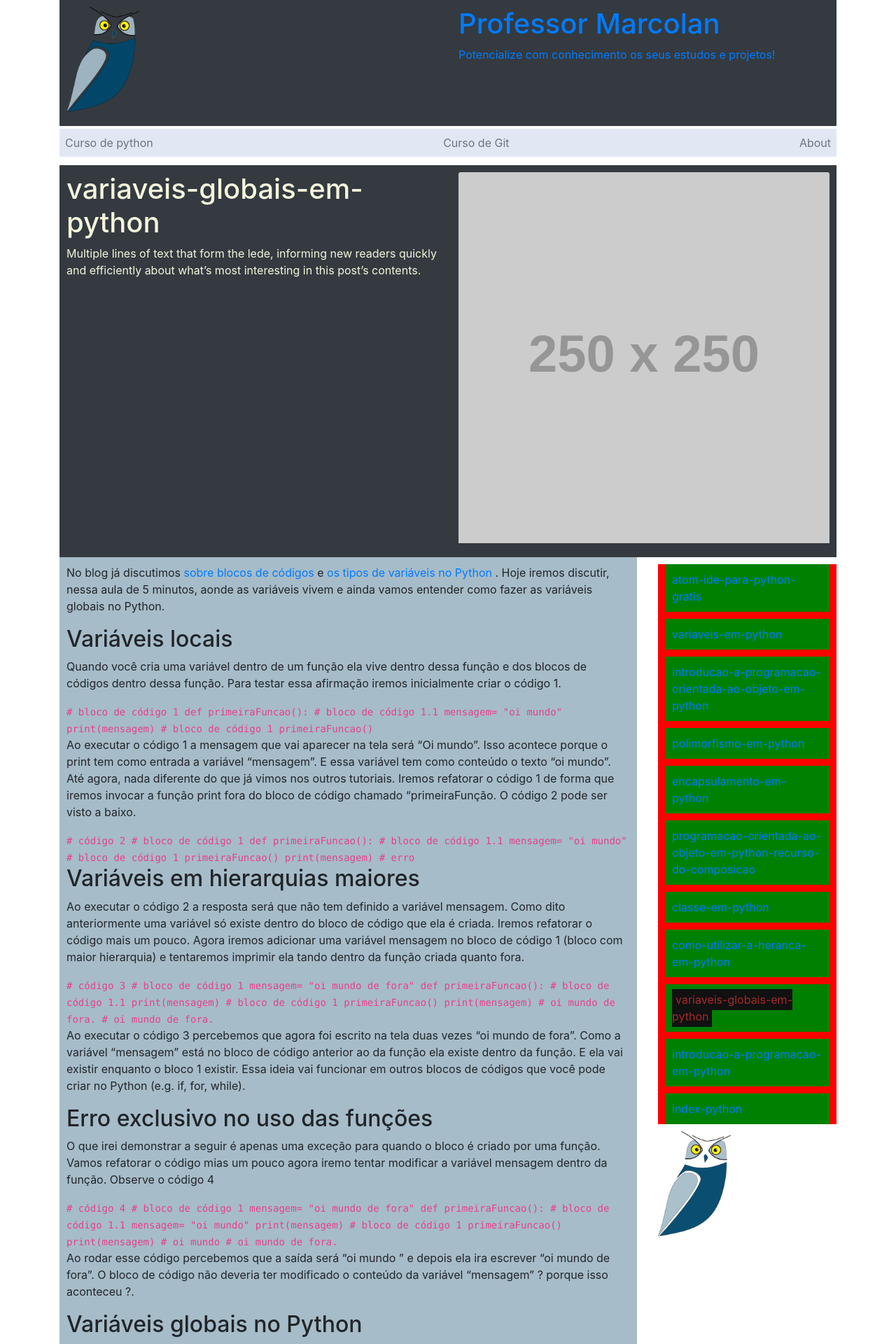
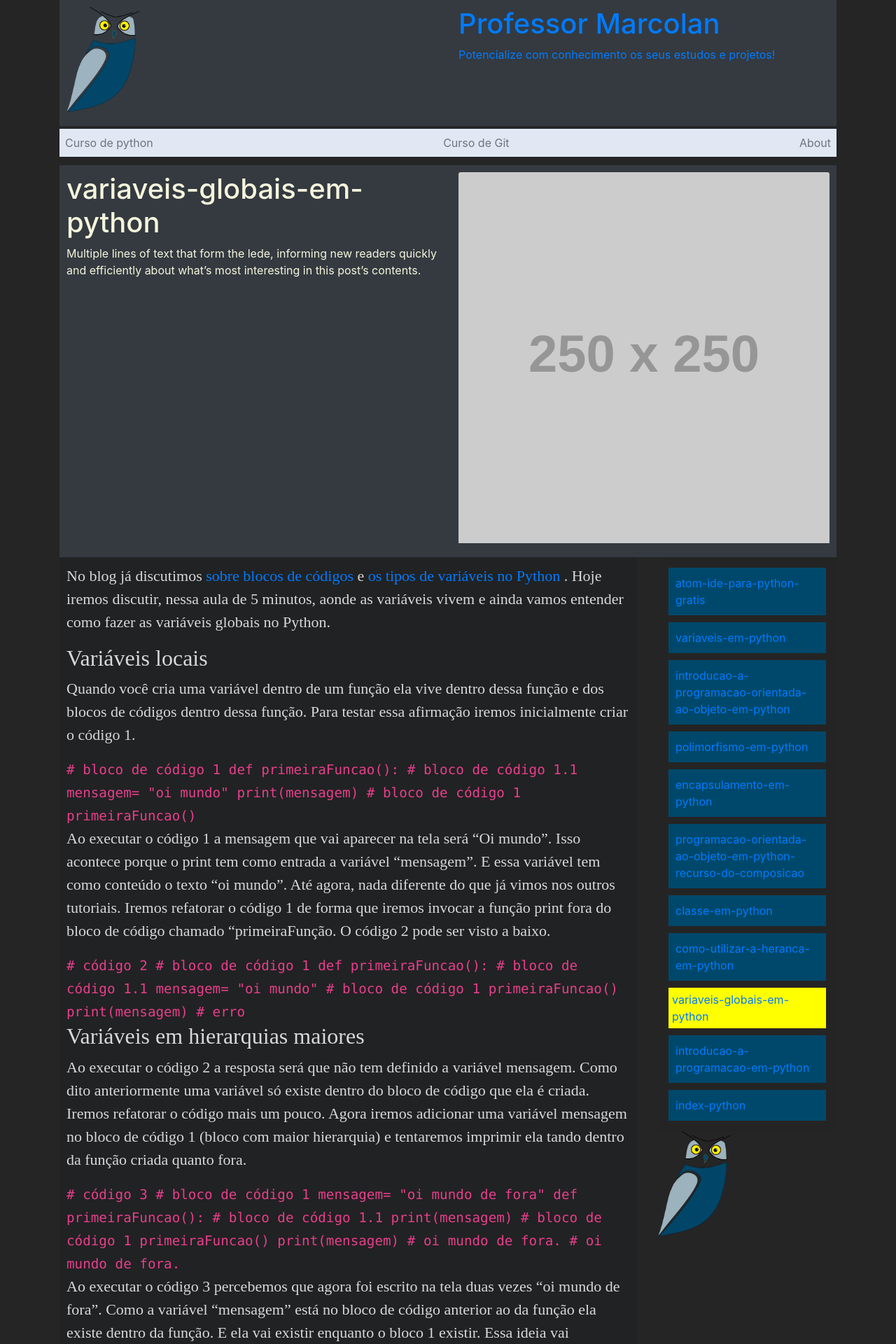
Before and after one commit to ProfessorMarcolan/site, a Jekyll site: the page built from _py/aula-8/variaveis-globais-em-python.html, in a window 1280 px wide. Shown: the top 1920 px of the page at 70% size. Built offline with Jekyll 4.4.1, drawn with Linux system fonts in a browser that asks for light colours.

Commit message:
ajustando o layout

```diff
--- a/_includes/navegador.html
+++ b/_includes/navegador.html
@@ -2,9 +2,8 @@
 
 <div class = "menu">
     {% for author in include.menu  %}
-    <div class ="menu-itens" >
-      <a href="{{ author.url }}" {% if author.url == page.url %} class="select-item"
-        {% endif %}>{{ author.title }}</a>
+    <div class ="menu-itens {% if author.url == page.url %} select-item {% endif %}" >
+      <a href="{{ author.url }}" >{{ author.title }}</a>
     </div>
     {% endfor %}
 
--- a/assets/novo.css
+++ b/assets/novo.css
@@ -111,18 +111,23 @@
 
 /* construindo as principais cores do site */
 body{
-  background: white ;
+  background: #19191af1 ;
+  /* background:  hsl(180, 2%, 11%); */
 }
 .corpo-texto{
   padding: 10px 10px 10px 10px;
-  background: #a4bbc7f9 ;
+  background: hsla(180, 2%, 11%, 0.288) ;
+  color: rgb(216, 216, 216);
+  font-size: 22px;
+  font-family: "source sans pro";
 
 }
 
 /* menu */
 
 .menu{
-  background: red;
+ padding: 5px 5px 5px 5px;
+  background: rgba(37, 36, 36, 0.788);
   display: fixed;
 }
 
@@ -130,15 +135,24 @@
 
   display: fixed;
   padding: 10px 10px 10px 10px;
-  background: green;
+  /* background: hsl(60, 100%, 75%);  */
+  /* background: rgba(246, 255, 166, 0.932); */
+  background: #00486bff;
   margin: 10px 10px 10px 10px;
+
+}
+
+.menu-itens > a {
+/* color: rgb(0, 0, 0); */
+
 
 }
 
 
 .select-item{
-  color: brown;
-  background: #111;
+  color: hsl(221, 61%, 51%);
+  background: #ffff00ff;
   padding: 5px 5px;
+  /* color: #fff; */
 
 }
```
